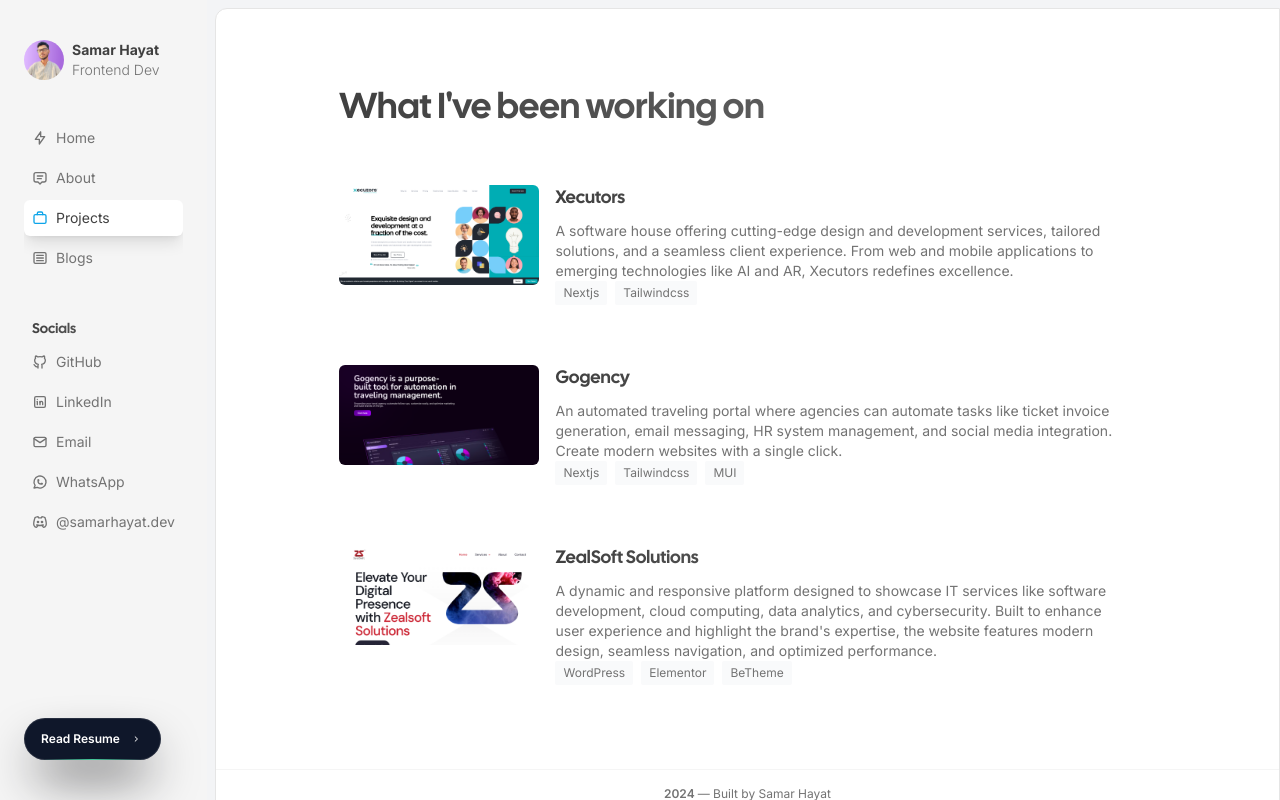
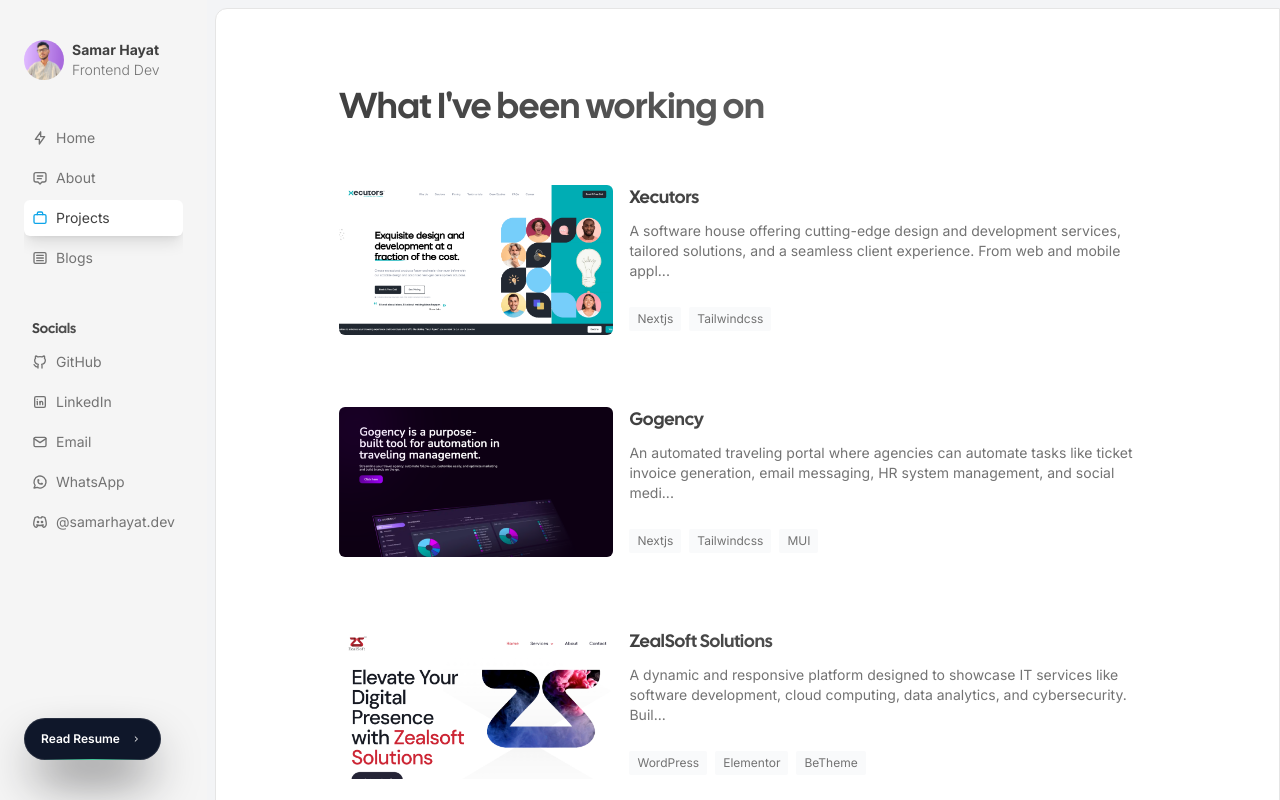
Before and after one commit to SamarHayatDev/SamarCurrnetPortfolio, a Next.js app: page /projects in a window 1280 px wide. Built offline with nearby package versions, Linux system fonts and the light colour scheme.

Commit message:
image update and modifications little

```diff
--- a/src/components/AnimatedProduct.tsx
+++ b/src/components/AnimatedProduct.tsx
@@ -29,15 +29,17 @@
       <Link
         href={product.slug ? `/projects/${product.slug}` : product.href}
         key={product.href}
-        className="group flex flex-col md:flex-row space-y-4 md:space-y-0 md:space-x-4 hover:bg-gray-50 rounded-2xl transition duration-200 pt-4"
+        className="group flex flex-col md:flex-row space-y-4 md:space-y-0 md:space-x-4 hover:bg-gray-50 rounded-2xl transition duration-200 py-4"
       >
-        <Image
-          src={product.thumbnail}
-          alt="thumbnail"
-          height="1000"
-          width="1000"
-          className="rounded-md w-full h-full md:h-[100px] md:w-[200px] object-cover"
-        />
+        <div className="h-full flex items-center justify-center">
+          <Image
+            src={product.thumbnail}
+            alt="thumbnail"
+            height="200"
+            width="300"
+            className="rounded-md w-full h-full md:h-[150px] md:w-[300px] object-cover"
+          />
+        </div>
         <div className="flex flex-col justify-between">
           <div>
             <Heading
@@ -46,8 +48,11 @@
             >
               {product.title}
             </Heading>
-            <Paragraph className="text-sm md:text-sm lg:text-sm mt-2 max-w-xl">
-              {product.description}
+            <Paragraph className="text-sm md:text-sm lg:text-sm mt-2 max-w-xl pb-3">
+              {/* {product.description} */}
+              {product.description.length > 50
+                ? `${product.description.slice(0, 150)}...`
+                : product.description}
             </Paragraph>
           </div>
           <div className="flex space-x-2 md:mb-1 mt-2 md:mt-0">
--- a/src/components/BlogClient.tsx
+++ b/src/components/BlogClient.tsx
@@ -57,16 +57,16 @@
             <Image
               src={blog.image}
               alt="thumbnail"
-              height="200"
-              width="200"
+              height="150"
+              width="300"
               objectFit="cover"
-              className="rounded-md w-full h-full md:h-[100px] md:w-[200px] object-cover"
+              className="rounded-md w-full h-full md:h-[150px] md:w-[300px] object-cover"
             />
             <div className="flex flex-col col-span-3">
               <Heading className="text-lg md:text-lg lg:text-lg">
                 {blog.title}
               </Heading>
-              <Paragraph className="text-sm md:text-sm lg:text-sm mt-2">
+              <Paragraph className="text-sm md:text-sm lg:text-sm mt-2 flex-1">
                 {blog.description}
               </Paragraph>
               <div className="flex space-x-2 flex-wrap mt-4 gap-1">
--- a/src/components/Products.tsx
+++ b/src/components/Products.tsx
@@ -8,7 +8,7 @@
 export const Products = () => {
   return (
     <div>
-      <div className="grid grid-cols-1  gap-10">
+      <div className="grid grid-cols-1 gap-10">
         {products.map((product: Product, idx: number) => (
           <AnimatedProduct product={product} idx={idx} key={product.href} />
         ))}
```
